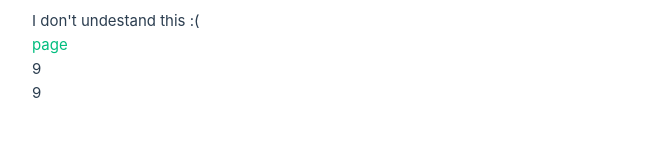
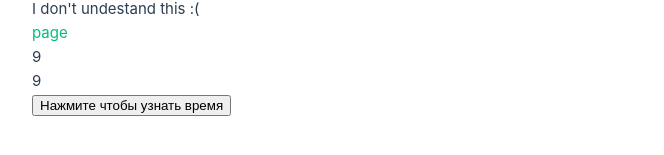
Before and after one commit to danilromas/Vue_DaRo, a Vue app: page / in a window 1280 px wide. Shown: the part 545-700 px from the top of the page, without its empty margins (0-664 px from the left). Built offline with nearby package versions, Linux system fonts and the light colour scheme.

Commit message:
time_button

```diff
--- a/src/App.vue
+++ b/src/App.vue
@@ -10,6 +10,7 @@
 		href: 'page.html',
     num: [5,1,3],
     obj: {x: 5, y: 1, z: 3},
+    timebutton: 'Нажмите чтобы узнать время',
 		}
 	},
   methods: {
@@ -28,6 +29,6 @@
     <p><a href={{href}}>{{text}}</a></p>
     <p>{{ num[0]+num[1]+num[2]}}</p>
     <p>{{ obj.x + obj.y + obj.z }}</p>
-    <p>{{showdata()}}</p>
+    <button v-on:click="showdata()">{{timebutton}}</button>
   </div>
 </template>
```
